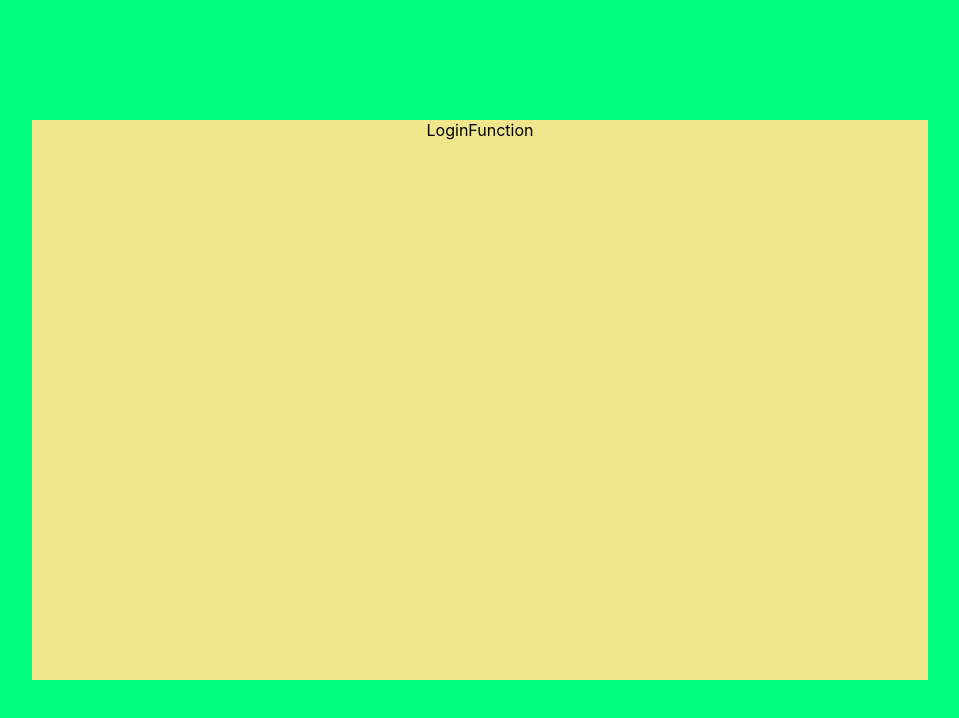
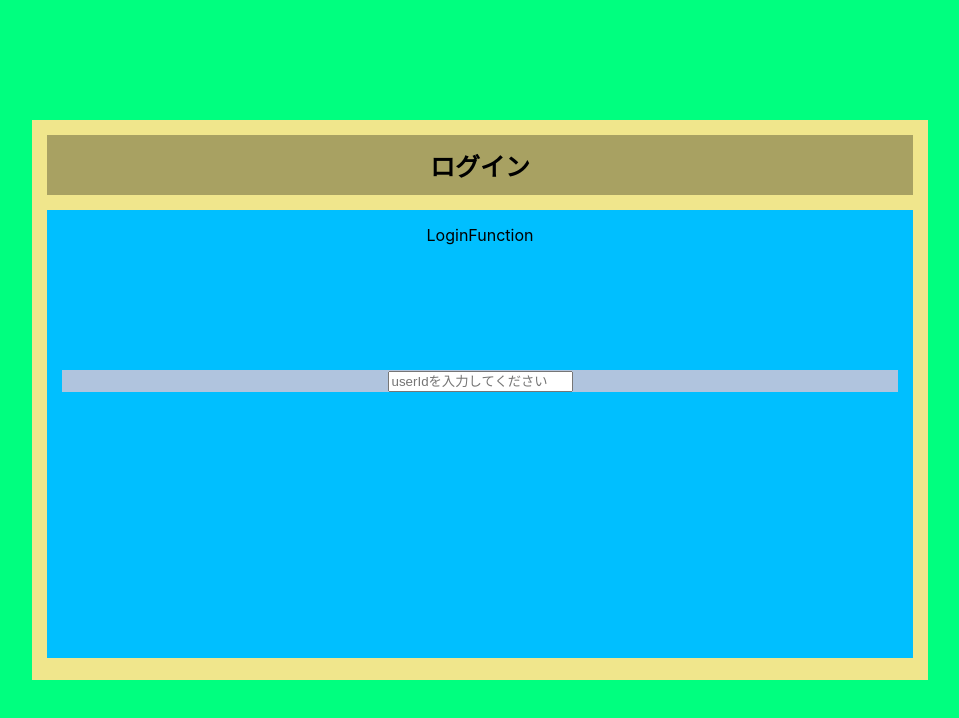
Before and after one commit to takatakunishi/ForCreatersSite, a React (Create React App) app in the folder CreatersWorkshop_frontend/: page /UserLogin in a window 1280 px wide. Shown: the top 718 px of the page, without its empty margins (160-1119 px from the left). Built offline with nearby package versions, Linux system fonts and the light colour scheme.

Commit message:
[add] Userlogin　のatomsレベルのuserIDまで追加

```diff
--- a/CreatersWorkshop_frontend/src/components/atoms/UserIDInput.jsx
+++ b/CreatersWorkshop_frontend/src/components/atoms/UserIDInput.jsx
@@ -1,11 +1,10 @@
 import React from 'react';
-import '../../styles/templates/UserIDInput.css';
-import UserIDInput from '../organisms/UserIDInput'
+import '../../styles/atoms/UserIDInput.css';
 
 const UserIDInput = () => {
   return (
     <div className="UserIDInput">
-      UserIDInput
+      <input placeholder="userIdを入力してください" />
     </div>
   );
 }
--- a/CreatersWorkshop_frontend/src/components/molecules/LoginFunction.jsx
+++ b/CreatersWorkshop_frontend/src/components/molecules/LoginFunction.jsx
@@ -1,10 +1,12 @@
 import React from 'react'
 import '../../styles/molecules/LoginFunction.css'
+import UserIDInput from '../atoms/UserIDInput'
 
 const LoginFunction = () => {
   return (
     <div className = "LoginFunction">
-      LoginFunction
+    LoginFunction
+      <UserIDInput />
     </div>
   )
 }
--- a/CreatersWorkshop_frontend/src/components/organisms/UserLoginForm.jsx
+++ b/CreatersWorkshop_frontend/src/components/organisms/UserLoginForm.jsx
@@ -1,10 +1,16 @@
 import React from 'react';
 import '../../styles/organisms/UserLoginForm.css';
+import LoginFunction from '../molecules/LoginFunction'
 
 const UserLoginForm = () => {
   return (
     <div className="UserLoginForm">
-      LoginFunction
+      <div className = "ULF-container">
+        <div className = "ULF-title-container">
+          <div className = "ULF-title">ログイン</div>
+        </div>
+        <LoginFunction />
+      </div>
     </div>
   );
 }
--- a/CreatersWorkshop_frontend/src/styles/molecules/LoginFunction.css
+++ b/CreatersWorkshop_frontend/src/styles/molecules/LoginFunction.css
@@ -1,3 +1,7 @@
 .LoginFunction{
-  background: palegoldenrod;
+  background: deepskyblue;
 }
+
+.LoginFunction .UserIDInput{
+  margin-top: 15%;
+}
--- a/CreatersWorkshop_frontend/src/styles/organisms/UserLoginForm.css
+++ b/CreatersWorkshop_frontend/src/styles/organisms/UserLoginForm.css
@@ -1,3 +1,32 @@
 .UserLoginForm{
   background: khaki;
 }
+
+.UserLoginForm .ULF-container{
+  padding: 15px;
+  height: 100%;
+}
+
+.UserLoginForm .ULF-title-container{
+  background: rgba(0,0,0,0.3);
+  height: 60px;
+  width: 100%;
+  position: relative;
+}
+
+.UserLoginForm .ULF-title{
+  font-family: sans-serif;
+  font-weight: bold;
+  font-size: 25px;
+  position: absolute;
+  top: 50%;
+  left: 50%;
+  transform : translate(-50%,-50%);
+}
+
+.UserLoginForm .LoginFunction{
+  box-sizing: border-box;
+  margin-top: 15px;
+  padding: 15px;
+  height: 80%;
+}
```
Also changed, not shown: 1 other file (tests, documents, lock files or other folders).
